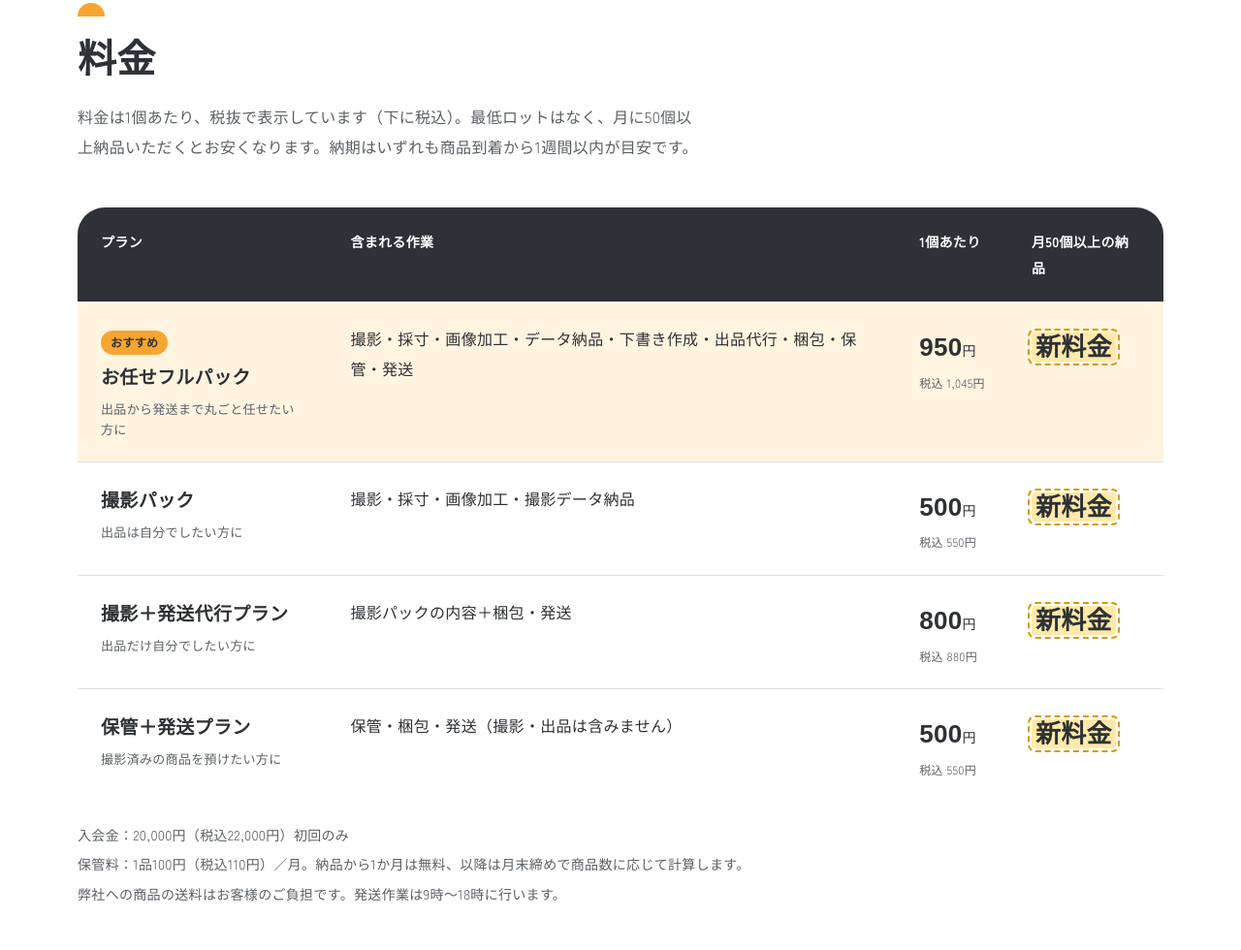
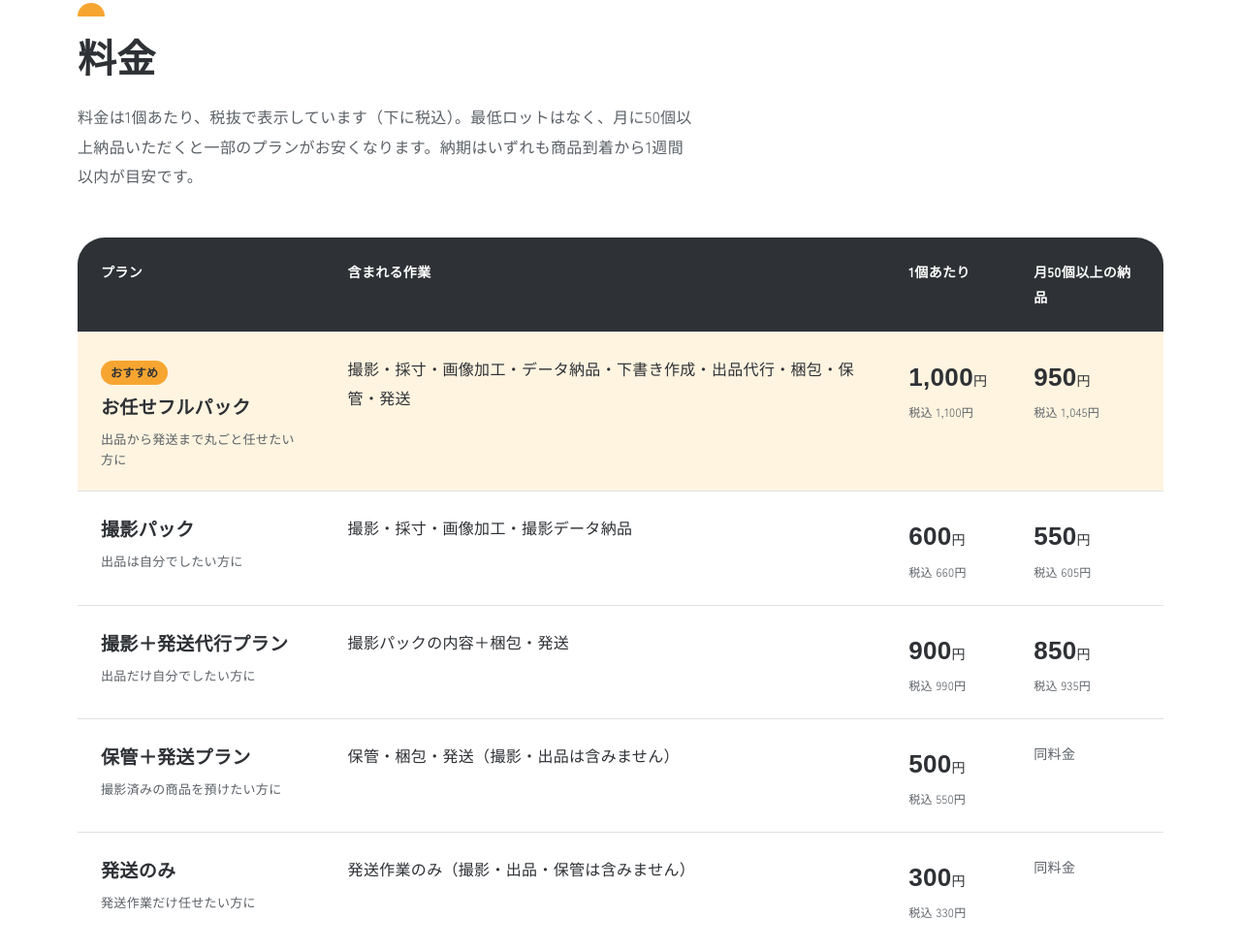
Before and after one commit to goat0901marais-bit/goat-official-site, a plain HTML site: page ec.html in a window 1280 px wide. Shown: the part 3248-4228 px from the top of the page at 97% size. Drawn offline with Linux system fonts and the light colour scheme; a web font is replaced by a local one.

Commit message:
EC料金を新料金に更新、発送のみプランを追加
Co-Authored-By: Claude Opus 5.5 <noreply@anthropic.com>
Claude-Session: https://claude.ai/code/session_01UhYS7oQt2W1VRmuXhA8BTP

```diff
--- a/css/site.css
+++ b/css/site.css
@@ -294,3 +294,4 @@ ul, ol { list-style: none; }
 .todo { background: #ffe9a8; outline: 2px dashed #d79a00; outline-offset: 2px; border-radius: 4px; padding: 0 4px; }
 
 .job-ph { margin: -32px -32px 24px; aspect-ratio: 16/9; border-radius: var(--radius-lg) var(--radius-lg) 0 0; background: var(--mist); display: grid; place-items: center; }
+.price-table .yen.same { font-family: var(--body); font-size: 14px; font-weight: 500; color: var(--ink-soft); }
--- a/ec.html
+++ b/ec.html
@@ -4,9 +4,9 @@
 <meta charset="UTF-8">
 <meta name="viewport" content="width=device-width, initial-scale=1">
 <title>EC向け物流サービス｜撮影・採寸・出品・梱包・保管・発送｜GOAT</title>
-<meta name="description" content="アパレル・古着・ブランド品のEC販売者向けに、撮影・採寸・出品代行・梱包・保管・発送までまとめて代行します。お任せフルパック1個950円から。福岡市東区。">
+<meta name="description" content="アパレル・古着・ブランド品のEC販売者向けに、撮影・採寸・出品代行・梱包・保管・発送までまとめて代行します。発送のみ1個300円から、お任せフルパック1個1,000円。福岡市東区。">
 <meta property="og:title" content="EC向け物流サービス｜撮影・採寸・出品・梱包・保管・発送｜GOAT">
-<meta property="og:description" content="アパレル・古着・ブランド品のEC販売者向けに、撮影・採寸・出品代行・梱包・保管・発送までまとめて代行します。お任せフルパック1個950円から。福岡市東区。">
+<meta property="og:description" content="アパレル・古着・ブランド品のEC販売者向けに、撮影・採寸・出品代行・梱包・保管・発送までまとめて代行します。発送のみ1個300円から、お任せフルパック1個1,000円。福岡市東区。">
 <meta property="og:type" content="website">
 <meta property="og:url" content="https://marais.co.jp/ec.html">
 <meta property="og:image" content="https://marais.co.jp/img/ogp.jpg">
@@ -104,7 +104,7 @@
   <div class="wrap">
     <div class="sec-head">
       <h2 class="sec-title">料金</h2>
-      <p class="sec-lead">料金は1個あたり、税抜で表示しています（下に税込）。最低ロットはなく、月に50個以上納品いただくとお安くなります。納期はいずれも商品到着から1週間以内が目安です。</p>
+      <p class="sec-lead">料金は1個あたり、税抜で表示しています（下に税込）。最低ロットはなく、月に50個以上納品いただくと一部のプランがお安くなります。納期はいずれも商品到着から1週間以内が目安です。</p>
     </div>
     <table class="price-table">
       <thead><tr><th scope="col">プラン</th><th scope="col">含まれる作業</th><th scope="col">1個あたり</th><th scope="col">月50個以上の納品</th></tr></thead>
@@ -112,26 +112,32 @@
         <tr class="recommend">
           <th scope="row" class="plan"><span class="tag">おすすめ</span><br>お任せフルパック<small>出品から発送まで丸ごと任せたい方に</small></th>
           <td>撮影・採寸・画像加工・データ納品・下書き作成・出品代行・梱包・保管・発送</td>
+          <td class="yen">1,000<small>円</small><span class="tax">税込 1,100円</span></td>
           <td class="yen">950<small>円</small><span class="tax">税込 1,045円</span></td>
-          <td class="yen"><span class="todo">新料金</span></td>
         </tr>
         <tr>
           <th scope="row" class="plan">撮影パック<small>出品は自分でしたい方に</small></th>
           <td>撮影・採寸・画像加工・撮影データ納品</td>
-          <td class="yen">500<small>円</small><span class="tax">税込 550円</span></td>
-          <td class="yen"><span class="todo">新料金</span></td>
+          <td class="yen">600<small>円</small><span class="tax">税込 660円</span></td>
+          <td class="yen">550<small>円</small><span class="tax">税込 605円</span></td>
         </tr>
         <tr>
           <th scope="row" class="plan">撮影＋発送代行プラン<small>出品だけ自分でしたい方に</small></th>
           <td>撮影パックの内容＋梱包・発送</td>
-          <td class="yen">800<small>円</small><span class="tax">税込 880円</span></td>
-          <td class="yen"><span class="todo">新料金</span></td>
+          <td class="yen">900<small>円</small><span class="tax">税込 990円</span></td>
+          <td class="yen">850<small>円</small><span class="tax">税込 935円</span></td>
         </tr>
         <tr>
           <th scope="row" class="plan">保管＋発送プラン<small>撮影済みの商品を預けたい方に</small></th>
           <td>保管・梱包・発送（撮影・出品は含みません）</td>
           <td class="yen">500<small>円</small><span class="tax">税込 550円</span></td>
-          <td class="yen"><span class="todo">新料金</span></td>
+          <td class="yen same">同料金</td>
+        </tr>
+        <tr>
+          <th scope="row" class="plan">発送のみ<small>発送作業だけ任せたい方に</small></th>
+          <td>発送作業のみ（撮影・出品・保管は含みません）</td>
+          <td class="yen">300<small>円</small><span class="tax">税込 330円</span></td>
+          <td class="yen same">同料金</td>
         </tr>
       </tbody>
     </table>
@@ -187,10 +193,10 @@
   <div class="wrap">
     <div class="sec-head"><h2 class="sec-title">よくある質問</h2></div>
     <div class="faq">
-      <details><summary>1個からでも頼めますか？</summary><p class="a">はい、最低ロットはありません。月に50個以上納品いただく場合は、1個あたりの料金がお安くなります。</p></details>
+      <details><summary>1個からでも頼めますか？</summary><p class="a">はい、最低ロットはありません。月に50個以上納品いただく場合は、お任せフルパック・撮影パック・撮影＋発送代行プランが1個あたり50円お安くなります。</p></details>
       <details><summary>どんな商品を扱えますか？</summary><p class="a">アパレル・古着・バッグ・アクセサリーなど、基本的にどんな商品でもお受けしています。気になる商品があればお気軽にご相談ください。</p></details>
       <details><summary>どのサイトに出品できますか？</summary><p class="a">メルカリなどのフリマサイト、楽天市場、Amazon、eBay、Catawikiへの出品を代行しています。そのほかのサイトもご相談ください。</p></details>
-      <details><summary>撮影だけ、発送だけでも頼めますか？</summary><p class="a">はい。撮影パック、保管＋発送プランなど、必要な作業だけを選べます。ご希望を伺って最適なプランをご提案します。</p></details>
+      <details><summary>撮影だけ、発送だけでも頼めますか？</summary><p class="a">はい。撮影パック、保管＋発送プラン、発送のみなど、必要な作業だけを選べます。ご希望を伺って最適なプランをご提案します。</p></details>
       <details><summary>やり取りはどうやってしますか？</summary><p class="a">撮影データの納品や発送のご指示はLINEで行います。</p></details>
     </div>
   </div>
```
Also changed, not shown: pages/ec.html (+16 -10 lines).
